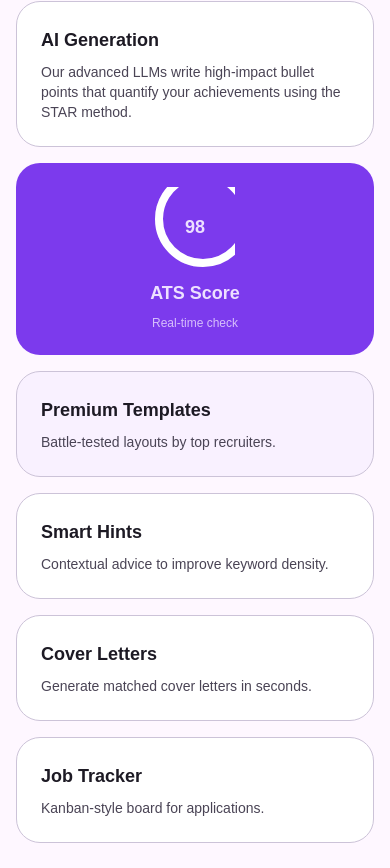
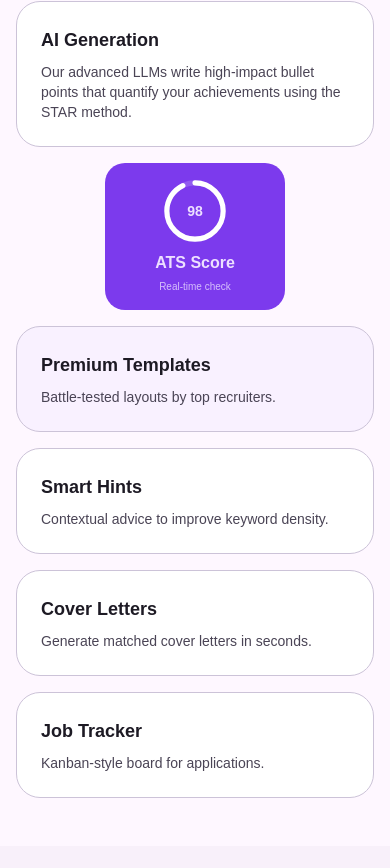
Before and after one commit to RahulMohiteDEV/AI_Resume_Builder, a Next.js app: page / in a window 390 px wide. Shown: the part 936-1804 px from the top of the page. Built offline with nearby package versions, Linux system fonts and the light colour scheme.

Commit message:
main page responsive 2

```diff
--- a/src/app/page.tsx
+++ b/src/app/page.tsx
@@ -261,41 +261,41 @@ export default function HomePage() {
                     quantify your achievements using the STAR method.
                   </p>
                 </div>
-                <div className="absolute bottom-0 right-0 w-1/2 h-full opacity-5 group-hover:scale-110 transition-transform duration-500">
-                  <span className="material-symbols-outlined text-[150px] sm:text-[200px] absolute -bottom-10 -right-10">
-                    description
-                  </span>
-                </div>
+
               </div>
              {/* ATS Score */}
-              <div className="bg-[#7c3aed] text-[#ede0ff] p-6 sm:p-8 rounded-[24px] sm:rounded-[32px] flex flex-col justify-center items-center text-center transition-all duration-300 hover:-translate-y-1 hover:shadow-lg">
-                <div className="relative w-20 h-20 sm:w-24 sm:h-24 mb-3 sm:mb-4 flex items-center justify-center">
-                  <svg className="w-full h-full transform -rotate-90">
+<div className="bg-[#7c3aed] text-[#ede0ff] p-4 sm:p-6 md:p-8 rounded-[20px] sm:rounded-[24px] md:rounded-[32px] flex flex-col justify-center items-center text-center transition-all duration-300 hover:-translate-y-1 hover:shadow-lg w-full max-w-[180px] sm:max-w-[200px] md:max-w-[220px] lg:max-w-[240px] mx-auto">
+  <div className="relative w-16 h-16 sm:w-20 sm:h-20 md:w-24 md:h-24 mb-2 sm:mb-3 md:mb-4 flex items-center justify-center">
+    <svg className="w-full h-full transform -rotate-90" viewBox="0 0 100 100">
       <circle
         className="opacity-20"
-                      cx="48"
-                      cy="48"
+        cx="50"
+        cy="50"
         fill="transparent"
         r="44"
         stroke="currentColor"
         strokeWidth="8"
       />
       <circle
-                      className="text-white"
-                      cx="48"
-                      cy="48"
+        className="text-white transition-all duration-500"
+        cx="50"
+        cy="50"
         fill="transparent"
         r="44"
         stroke="currentColor"
-                      strokeDasharray="276"
+        strokeDasharray="276.46"
         strokeDashoffset="20"
         strokeWidth="8"
+        strokeLinecap="round"
       />
     </svg>
-                  <span className="absolute text-lg sm:text-xl font-bold">98</span>
+    <span className="absolute text-sm sm:text-lg md:text-xl font-bold">98</span>
   </div>
-                <h3 className="font-semibold text-lg sm:text-xl mb-2">ATS Score</h3>
-                <p className="text-xs sm:text-sm font-medium opacity-80">
+
+  <h3 className="font-semibold text-base sm:text-lg md:text-xl mb-1 sm:mb-2">
+    ATS Score
+  </h3>
+  <p className="text-[10px] sm:text-xs md:text-sm font-medium opacity-80">
     Real-time check
   </p>
 </div>
@@ -494,7 +494,7 @@ export default function HomePage() {
                         openFaq === index ? "rotate-180" : ""
                       }`}
                     >
-                      expand_more
+                      -
                     </span>
                   </button>
                   <div
```
Lines whose indentation alone changed are shown as unchanged.
